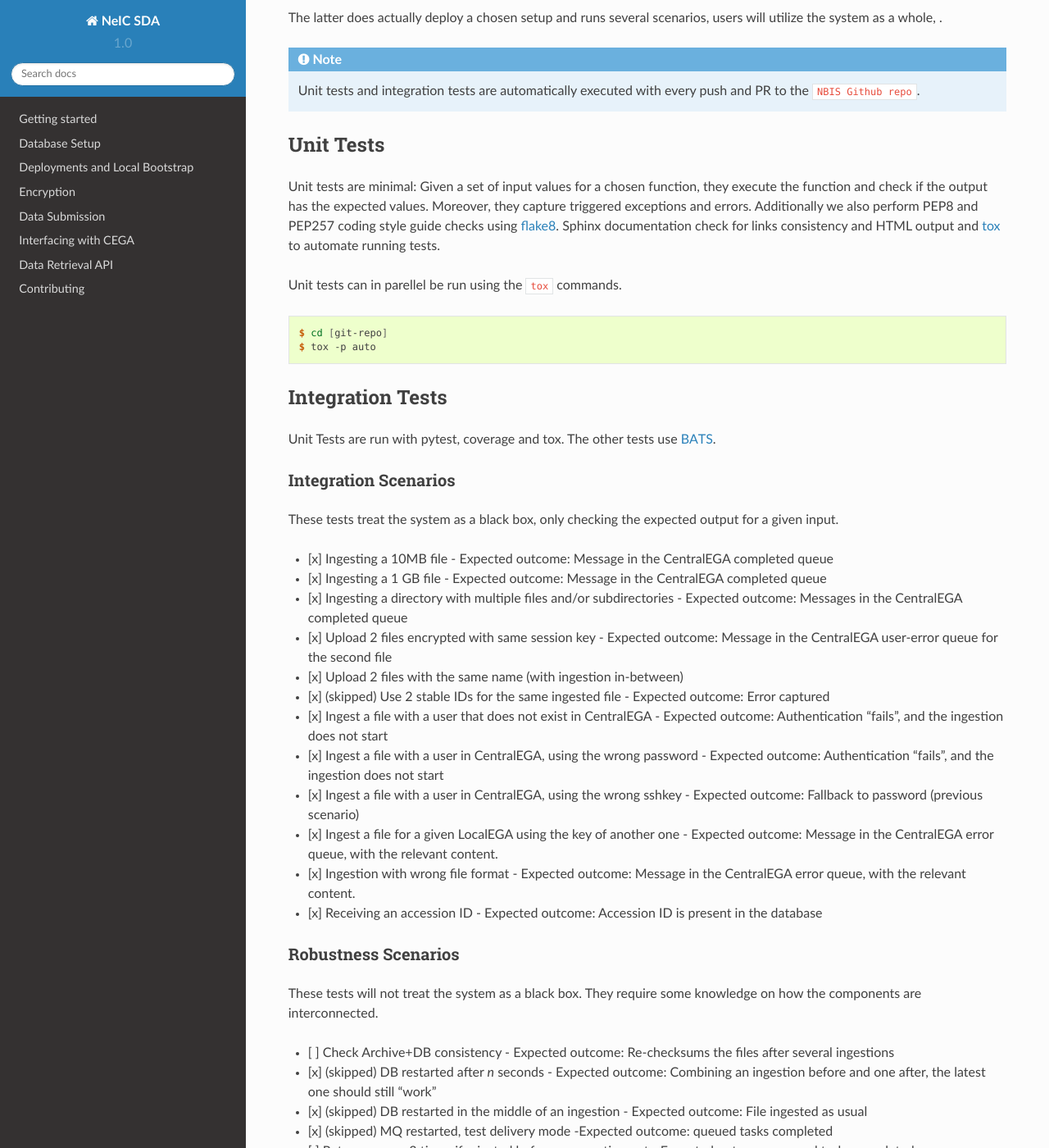
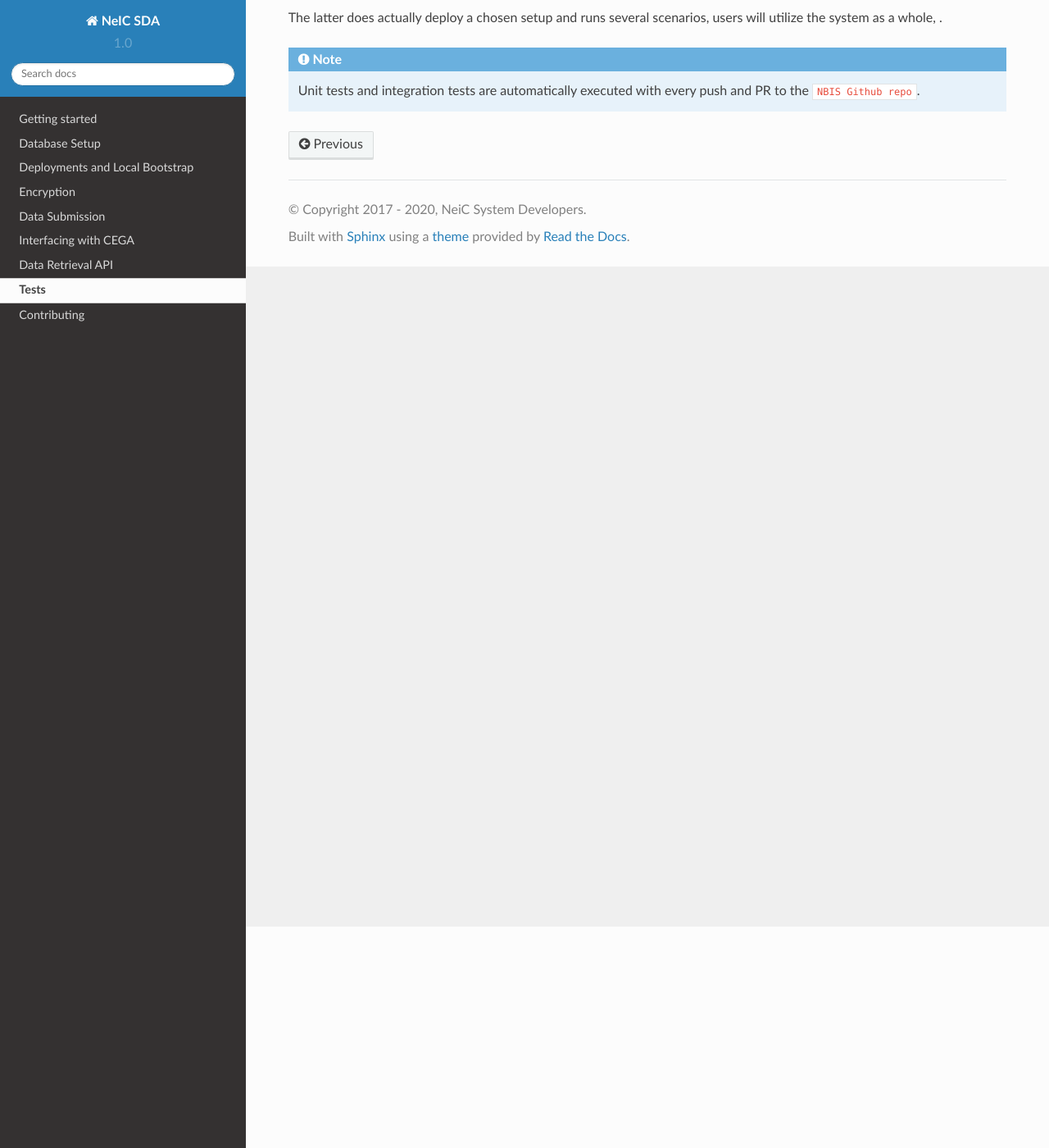
Before and after one commit to neicnordic/neic-sda, a Sphinx documentation site: the page built from docs/tests.rst, in a window 1280 px wide and 1400 px high, scrolled down 270 px. Shown: the whole window at 82% size. Built offline with Sphinx 7.4.7 and the Read the Docs theme 2.0.0, drawn with Linux system fonts in a browser that asks for light colours; some of the changed text lies outside the part shown.

Commit message:
fixes and updates for links and sphinx

```diff
--- a/docs/conf.py
+++ b/docs/conf.py
@@ -138,7 +138,7 @@
 
 def setup(app):
     """Add custom stylesheet."""
-    app.add_stylesheet('custom.css')
+    app.add_css_file('custom.css')
 
 
 # -- Other stuff ----------------------------------------------------------
--- a/docs/connection.rst
+++ b/docs/connection.rst
@@ -121,7 +121,6 @@
 
 
 .. image:: /static/CEGA-LEGA.png
-   :target: ./_static/CEGA-LEGA.png
    :alt: RabbitMQ setup
 
 .. _supported checksum algorithm: md5
--- a/docs/db.rst
+++ b/docs/db.rst
@@ -101,7 +101,6 @@
 ^^^^^^^^^^^^^^^^
 
 .. image:: /static/localega-schema.svg
-   :target: ./_static/localega-schema.svg
    :alt: localega database schema
 
 main
@@ -291,7 +290,6 @@
 ^^^^^^^^^^^^^^^^^^^^^^^^^
 
 .. image:: /static/localega-download-schema.svg
-   :target: ./_static/localega-download-schema.svg
    :alt: localega download database schema
 
 requests
@@ -382,7 +380,6 @@
 ^^^^^^^^^^^^^^^^^^^^
 
 .. image:: /static/localega-ebi-schema.svg
-   :target: ./_static/localega-ebi-schema.svg
    :alt: localega EBI database schema
 
 filedataset
--- a/docs/index.rst
+++ b/docs/index.rst
@@ -95,6 +95,7 @@
    :maxdepth: 1
    :name: extra
 
+   Tests                     <tests>
    Contributing              <https://github.com/neicnordic/neic-sda/blob/master/CONTRIBUTING.md>
 
 | Version |version| | Generated |today|
--- a/docs/submission.rst
+++ b/docs/submission.rst
@@ -18,7 +18,6 @@
 Ingestion Workflow
 ^^^^^^^^^^^^^^^^^^
 .. image:: /static/ingestion-sequence.svg
-   :target: ./_static/ingestion-sequence.svg
    :alt: Ingestion sequence diagram
 
 .. admonition:: Ingestion Workflow Legend
@@ -55,8 +54,7 @@
 If decryption completes and the checksum is valid, a message of completion
 is sent to Central EGA: Ingestion completed.
 
-.. important::  If a file disappears or is overwritten in the inbox before ingestion
-￼               is completed, ingestion may not be possible.
+.. important::  If a file disappears or is overwritten in the inbox before ingestion is completed, ingestion may not be possible.
 
 If any of the above steps generates an error, we exit the workflow and
 log the error. In case the error is related to a misuse from the user,
--- a/docs/tests.rst
+++ b/docs/tests.rst
@@ -11,77 +11,3 @@
 
 .. note:: Unit tests and integration tests are automatically executed
           with every push and PR to the ``NBIS Github repo``.
-
-
-Unit Tests
-^^^^^^^^^^
-
-Unit tests are minimal: Given a set of input values for a chosen
-function, they execute the function and check if the output has the
-expected values. Moreover, they capture triggered exceptions and
-errors. Additionally we also perform PEP8 and PEP257 coding style guide checks
-using `flake8  <http://flake8.pycqa.org/en/latest/>`_.
-Sphinx documentation check for links consistency and HTML output
-and `tox <http://tox.readthedocs.io/>`_ to automate running tests.
-
-Unit tests can in parellel be run using the ``tox`` commands.
-
-.. code-block:: console
-
-    $ cd [git-repo]
-    $ tox -p auto
-
-Integration Tests
-^^^^^^^^^^^^^^^^^
-
-Unit Tests are run with pytest, coverage and tox.
-The other tests use `BATS <https://github.com/bats-core/bats-core>`_.
-
-Integration Scenarios
-"""""""""""""""""""""
-
-These tests treat the system as a black box, only checking the expected output for a given input.
-
-- [x] Ingesting a 10MB file - Expected outcome: Message in the CentralEGA completed queue
-- [x] Ingesting a 1 GB file - Expected outcome: Message in the CentralEGA completed queue
-- [x] Ingesting a directory with multiple files and/or subdirectories - Expected outcome: Messages in the CentralEGA completed queue
-- [x] Upload 2 files encrypted with same session key - Expected outcome: Message in the CentralEGA user-error queue for the second file
-- [x] Upload 2 files with the same name (with ingestion in-between)
-- [x] (skipped) Use 2 stable IDs for the same ingested file - Expected outcome: Error captured
-- [x] Ingest a file with a user that does not exist in CentralEGA - Expected outcome: Authentication "fails", and the ingestion does not start
-- [x] Ingest a file with a user in CentralEGA, using the wrong password - Expected outcome: Authentication "fails", and the ingestion does not start
-- [x] Ingest a file with a user in CentralEGA, using the wrong sshkey - Expected outcome: Fallback to password (previous scenario)
-- [x] Ingest a file for a given LocalEGA using the key of another one - Expected outcome: Message in the CentralEGA error queue, with the relevant content.
-- [x] Ingestion with wrong file format - Expected outcome: Message in the CentralEGA error queue, with the relevant content.
-- [x] Receiving an accession ID - Expected outcome: Accession ID is present in the database
-
-Robustness Scenarios
-""""""""""""""""""""
-
-These tests will not treat the system as a black box.
-They require some knowledge on how the components are interconnected.
-
-- [ ] Check Archive+DB consistency - Expected outcome: Re-checksums the files after several ingestions
-- [x] (skipped) DB restarted after *n* seconds - Expected outcome: Combining an ingestion before and one after, the latest one should still "work"
-- [x] (skipped) DB restarted in the middle of an ingestion - Expected outcome: File ingested as usual
-- [x] (skipped) MQ restarted, test delivery mode -Expected outcome: queued tasks completed
-- [ ] Retry message 3 times if rejected before error or timeout - Expected outcome: queued tasks completed
-- [x] (skipped) Restart some component X - Expected outcome: Business as usual
-
-Stress Scenarios
-""""""""""""""""
-
-These tests treat the system as a black box and "measure" performance
-
-- [ ] Multiple ingestions by the same user
-- [ ] Ingestions by multiple users
-- [ ] (Auto?)-Scaling
-
-Security Scenarios
-""""""""""""""""""
-
-These tests will not treat the system as a black box.
-They require some knowledge on how the components are interconnected.
-
-- [ ] Network access forbidden from some selected components
-- [x] Inbox user isolation: A user cannot access the files of another user -Expected outcome: File not found or access denied
```
